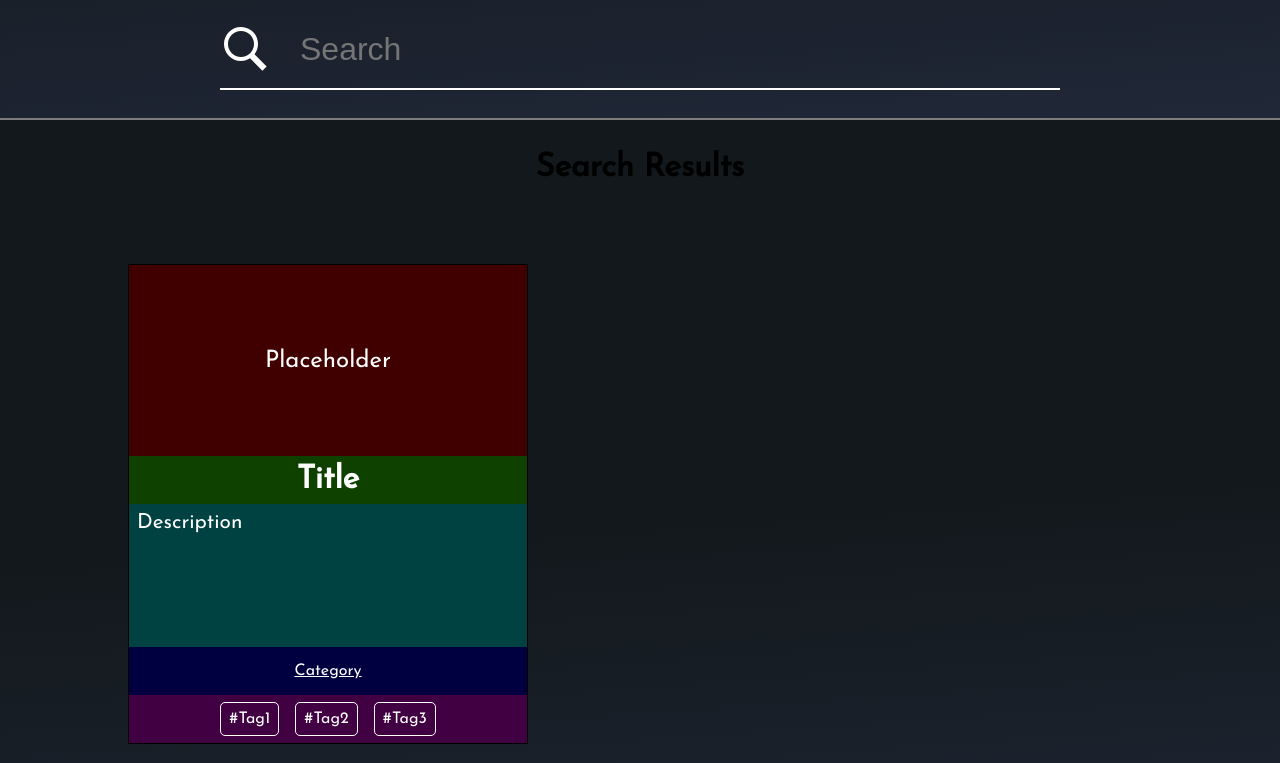
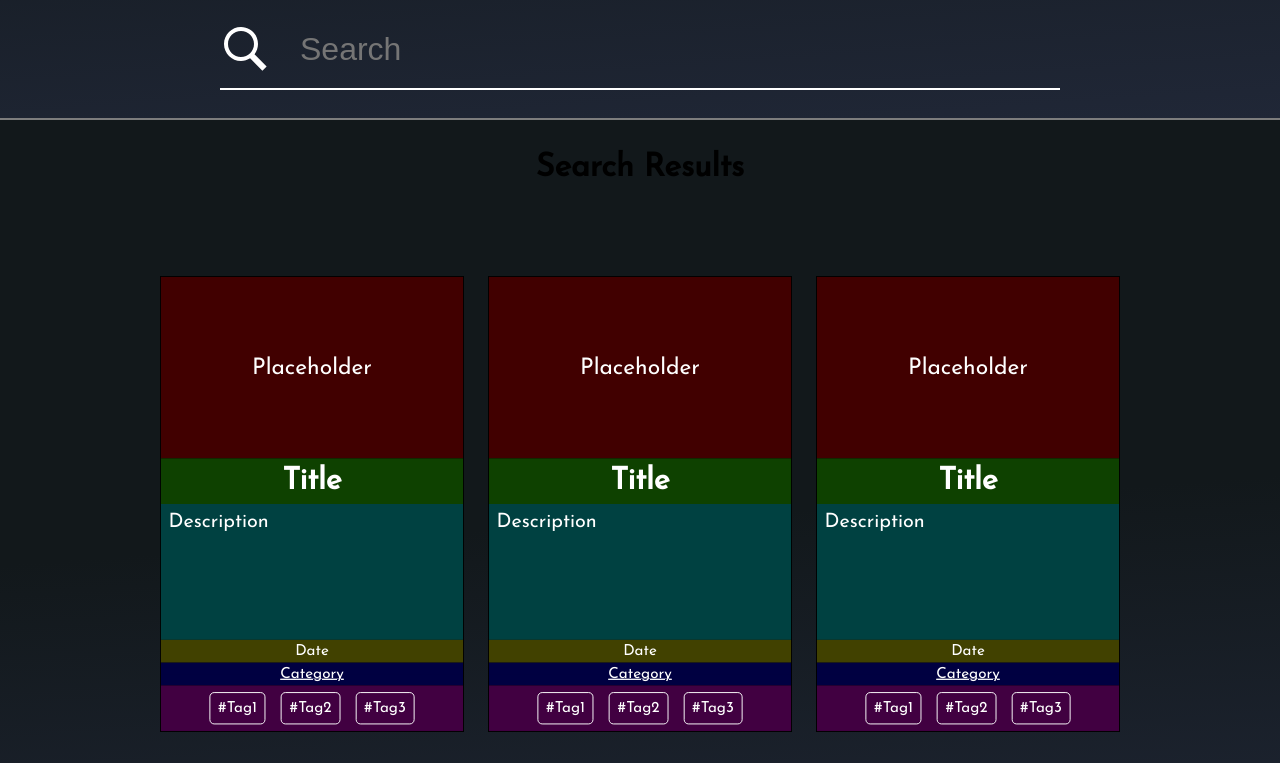
Before and after one commit to jakelequire/Portfolio, a Next.js app: page /blog in a window 1280 px wide. Shown: the part 680-1443 px from the top of the page. Built offline with nearby package versions, Linux system fonts and the light colour scheme.

Commit message:
/blog style changes

```diff
--- a/components/blog/search-query.jsx
+++ b/components/blog/search-query.jsx
@@ -1,6 +1,23 @@
 
 export default function SearchQuery() {
 
+    const example = {
+        content:
+        <div className="query-example">
+            <div className="query-example-image">Placeholder</div>
+            <h1 className="query-example-title">Title</h1>
+            <p className="query-example-description">Description</p>
+            <p className="query-example-date">Date</p>
+            <div className="query-example-category">
+                <a className="query-example-category">Category</a>
+            </div>
+            <div className="query-example-tags">
+                <a className="query-example-tag">#Tag1</a>
+                <a className="query-example-tag">#Tag2</a>
+                <a className="query-example-tag">#Tag3</a>
+            </div>
+        </div>
+    }
 
 
     return(
@@ -13,25 +30,24 @@ export default function SearchQuery() {
                 <div className="search-query-results">
 
                     <div className="query-mode-recent">
-                        <div className="query-example">
-                            <div className="query-example-image">Placeholder</div>
-                            <h1 className="query-example-title">Title</h1>
-                            <p className="query-example-description">Description</p>
-                            <div className="query-example-category">
-                                <a className="query-example-category">Category</a>
-                            </div>
-                            <div className="query-example-tags">
-                                <a className="query-example-tag">#Tag1</a>
-                                <a className="query-example-tag">#Tag2</a>
-                                <a className="query-example-tag">#Tag3</a>
-                            </div>
-
-                        </div>
+                        {example.content}
+                        {example.content}
+                        {example.content}
+                        {example.content}
+                        {example.content}
+                        {example.content}
+                        {example.content}
+                        {example.content}
                     </div>
 
                     <div className="query-mode-all">
 
                     </div>
+
+                </div>
+                <div className="query-page-numbers">
+                    <a className="query-page-number">1</a>
+                    <a className="query-page-number">2</a>
                 </div>
             </div>
         </div>
--- a/pages/blog.js
+++ b/pages/blog.js
@@ -20,7 +20,7 @@ export default function Blog() {
         <link rel="stylesheet" href="https://fonts.googleapis.com/css?family=Playfair+Display" />
         <link rel="icon" href="/favicon.ico" />
       </Head>
-      <main className={styles.main}>
+      <main className={styles.blog}>
         <div className="blog-page-wrapper">
             <BlogLanding> </BlogLanding>
             <SearchQuery> </SearchQuery>
--- a/styles/Home.module.css
+++ b/styles/Home.module.css
@@ -21,6 +21,16 @@
   justify-content: space-between;
   align-items: center;
   min-height: 200vh;
+}
+
+.blog {
+  display: flex;
+  background: linear-gradient(176deg,rgb(18,24,27) 50%,rgb(32,39,55) 100%);
+  background-attachment: fixed;
+  flex-direction: column;
+  justify-content: space-between;
+  align-items: center;
+  min-height: 250vh;
 }
 
 .landing-wrapper {
--- a/styles/blog-page/search-query.css
+++ b/styles/blog-page/search-query.css
@@ -4,7 +4,7 @@
     align-content: center;
     justify-content: center;
     align-items: center;
-    height: 100%;
+    height: auto;
     width: 100%;
 }
 
@@ -31,12 +31,14 @@
 
 .query-mode-recent {
     display: flex;
+    flex-wrap: wrap;
     flex-direction: row;
-    justify-content: flex-start;
+    justify-content: center;
     align-items: flex-start;
     height: 100%;
     width: 100%;
     padding-top: 5rem;
+    gap: 0.5rem;
 }
 
 /********************/
@@ -54,8 +56,9 @@
     color: #fff;
     background-color: #000;
     border: 1px solid #000;
-    width: 25rem;
+    width: 20rem;
     height: 30rem;
+    transform: scale(0.95);
 }
 /* Image */
 .query-example-image {
@@ -87,12 +90,21 @@
     font-size: 1.3rem;
     padding: 0.5rem;
 }
+.query-example-date {
+    display: flex;
+    justify-content: center;
+    align-items: center;
+    height: 5%;
+    width: 100%;
+    background-color: rgb(65, 65, 0);
+    font-size: 1rem;
+}
 /* Category */
 .query-example-category {
     display: flex;
     justify-content: center;
     align-items: center;
-    height: 10%;
+    height: 5%;
     width: 100%;
     background-color: rgb(0, 0, 65);
     font-size: 1rem;
@@ -114,3 +126,32 @@
     border-radius: 5px;
     padding: 0.5rem;
 }
+
+/**************/
+/* Pagination */
+/**************/
+
+.query-page-numbers {
+    display: flex;
+    justify-content: center;
+    align-items: center;
+    height: 100%;
+    width: 100%;
+    gap: 1rem;
+    padding-top: 2rem;
+}
+.query-page-number {
+    display: flex;
+    justify-content: center;
+    align-items: center;
+    height: 2.5rem;
+    width: 2.5rem;
+    font-size: 1rem;
+    font-weight: 200;
+    color: #fff;
+    background-color: #000;
+    border: 1px solid #000;
+    padding: 0.5rem;
+    border-radius: 5px;
+    cursor: pointer;
+}
--- a/styles/globals.css
+++ b/styles/globals.css
@@ -115,7 +115,6 @@ a {
 
 ::-webkit-scrollbar-thumb {
   background-color: #000000;
-  border-radius: 10px;
   -moz-transition: all .2s ease-in;
   -o-transition: all .2s ease-in;
   -webkit-transition: all .2s ease-in;
```
Also changed, not shown: components/hooks/useCustomSearch.jsx (line endings or trailing spaces), 1 other file (tests, documents, lock files or other folders).
